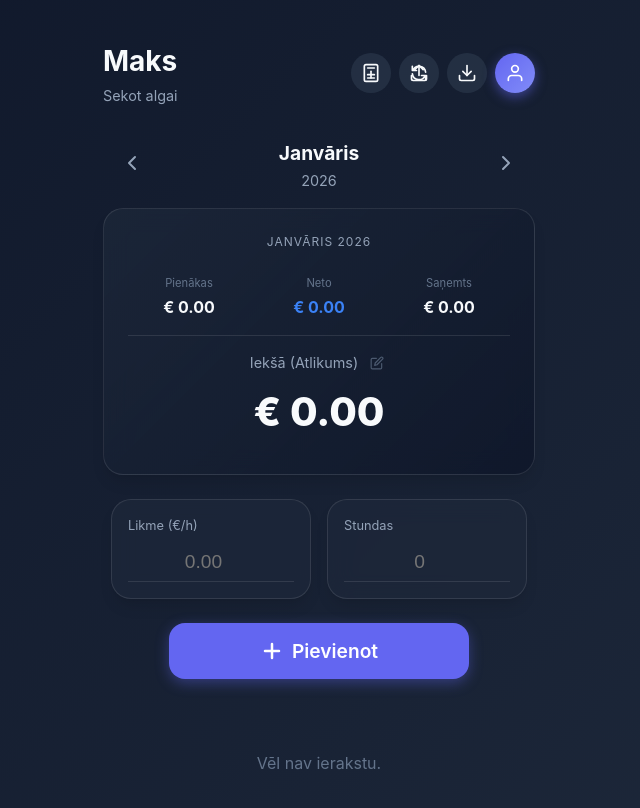
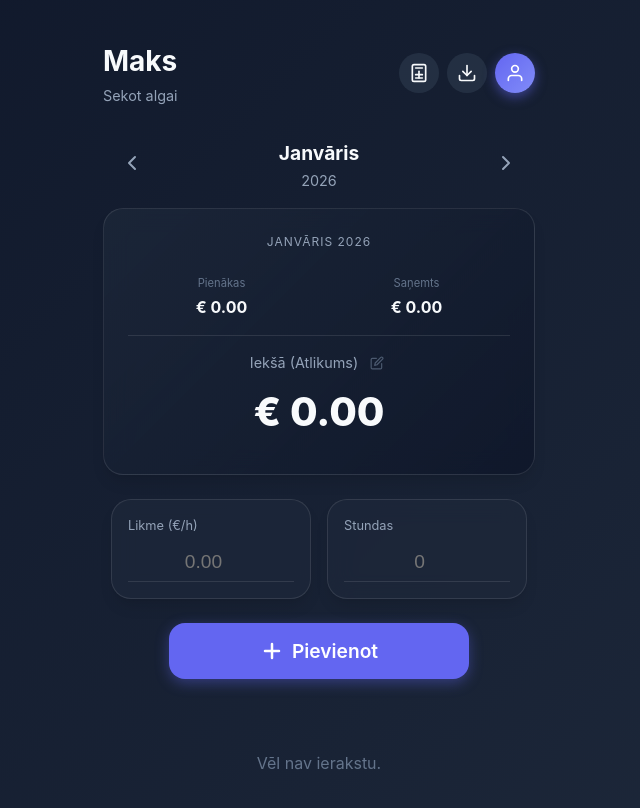
Before and after one commit to kokto1000-prog/kokto1000-prog.github.io, a React (Vite) app: page / in a window 1280 px wide. Shown: the top 808 px of the page, without its empty margins (321-961 px from the left). Built offline with nearby package versions, Linux system fonts and the light colour scheme.

Commit message:
Pievienoju jaunus failus

```diff
--- a/dev-dist/sw.js
+++ b/dev-dist/sw.js
@@ -82,7 +82,7 @@ define(['./workbox-5a5d9309'], (function (workbox) { 'use strict';
     "revision": "3ca0b8505b4bec776b69afdba2768812"
   }, {
     "url": "index.html",
-    "revision": "0.2v6g70ielj8"
+    "revision": "0.bi24pq6lpu8"
   }], {});
   workbox.cleanupOutdatedCaches();
   workbox.registerRoute(new workbox.NavigationRoute(workbox.createHandlerBoundToURL("index.html"), {
--- a/src/App.jsx
+++ b/src/App.jsx
@@ -27,6 +27,9 @@ function App() {
 
   const [rate, setRate] = useState(0);
   const [hours, setHours] = useState(0);
+  // Tax params (used for display calc in Dashboard)
+  const [dependents, setDependents] = useState(0);
+  const [hasBook, setHasBook] = useState(true);
 
   useEffect(() => {
     loadData();
@@ -48,11 +51,16 @@ function App() {
     const meta = getMonthMetadata(selectedDate.getFullYear(), selectedDate.getMonth());
     setRate(meta.rate || 0);
     setHours(meta.hours || 0);
+    // Load tax params if available, otherwise defaults
+    setDependents(meta.dependents || 0);
+    setHasBook(meta.hasBook !== undefined ? meta.hasBook : true);
   };
 
   const handleWorkDataChange = (data) => {
     setRate(data.rate);
     setHours(data.hours);
+    if (data.dependents !== undefined) setDependents(data.dependents);
+    if (data.hasBook !== undefined) setHasBook(data.hasBook);
   };
 
   const handleCorrectionChange = (newAmount) => {
@@ -125,15 +133,23 @@ function App() {
         const hours = meta.hours || 0;
         const expected = rate * hours;
 
-        const received = allEntries.reduce((total, entry) => {
+        let mTransfer = 0;
+        let mCash = 0;
+
+        allEntries.forEach(entry => {
           const d = new Date(entry.date);
           if (d.getFullYear() === year && d.getMonth() === month) {
-            return total + Number(entry.amount);
+            if (entry.type === TRANSACTION_TYPES.CASH) {
+              mCash += Number(entry.amount);
+            } else {
+              mTransfer += Number(entry.amount);
+            }
           }
-          return total;
-        }, 0);
+        });
 
-        previousBalance += (expected - received);
+        // Formula: Pienākas - Bruto - Uz rokas + Korekcija (handled later)
+        // Assuming Transfer = Bruto
+        previousBalance += (expected - mTransfer - mCash);
       }
     });
 
@@ -155,19 +171,7 @@ function App() {
     );
   };
 
-  const handleUpdateFile = async (file) => {
-    try {
-      await updateExcelReport(
-        file,
-        selectedDate.getFullYear(),
-        allEntries,
-        getAllMetadata(),
-        balanceCorrection
-      );
-    } catch (error) {
-      alert('Neizdevās atjaunināt failu. Pārbaudiet vai tas ir pareizais fails.');
-    }
-  };
+
 
   const handleDelete = (id) => {
     if (confirm('Vai tiešām dzēst šo ierakstu?')) {
@@ -192,7 +196,6 @@ function App() {
       <Header
         onOpenCalculator={() => setShowCalculator(true)}
         onExport={handleExport}
-        onUpdateFile={handleUpdateFile}
       />
 
       {showCalculator ? (
@@ -213,6 +216,8 @@ function App() {
             balanceCorrection={balanceCorrection}
             onCorrectionChange={handleCorrectionChange}
             label={getSummaryLabel()}
+            dependents={dependents}
+            hasBook={hasBook}
           />
 
           <div style={{ marginTop: '1.5rem' }}>
@@ -246,7 +251,7 @@ function App() {
             </button>
           </div>
 
-          <EntryList entries={filteredEntries} onDelete={handleDelete} />
+          <EntryList entries={filteredEntries} onDelete={handleDelete} dependents={dependents} hasBook={hasBook} />
         </>
       ) : (
         <div className="glass-card animate-enter">
--- a/src/components/AddEntryForm.jsx
+++ b/src/components/AddEntryForm.jsx
@@ -31,7 +31,8 @@ const AddEntryForm = ({ onAdd, onClose }) => {
         let finalType = TRANSACTION_TYPES.TRANSFER; // Default for NET and BRUTO
 
         if (inputMode === 'BRUTO') {
-            finalAmount = calculatedNet;
+            // Keep the gross amount as is
+            finalAmount = parseFloat(amount);
             if (!finalDesc) {
                 finalDesc = `Alga (No Bruto: ${amount}€)`;
             }
--- a/src/components/Dashboard.jsx
+++ b/src/components/Dashboard.jsx
@@ -1,13 +1,19 @@
 import React, { useState } from 'react';
+import { calculateNetFromBruto } from '../utils/taxCalculator';
 
-const Dashboard = ({ receivedTotal, transferTotal = 0, cashTotal = 0, expectedTotal, cumulativeBalance = 0, balanceCorrection = 0, onCorrectionChange, label }) => {
+const Dashboard = ({ receivedTotal, transferTotal = 0, cashTotal = 0, expectedTotal, cumulativeBalance = 0, balanceCorrection = 0, onCorrectionChange, label, dependents = 0, hasBook = true }) => {
     const [isEditingCorrection, setIsEditingCorrection] = useState(false);
     const [tempCorrection, setTempCorrection] = useState(balanceCorrection.toString());
 
-    // Formula: Iekšā = Pienākas - (Neto + Uz rokas)
-    // "Saņemts" section now shows sum of Neto (Transfer) and Uz rokas (Cash)
-    const totalReceived = transferTotal + cashTotal;
-    const balance = expectedTotal - totalReceived;
+    // Formula: Iekšā = Pienākas - Bruto - Uz rokas + Korekcija
+    // transferTotal is Bruto. cashTotal is Cash (Net).
+    // Saņemts (Display) should be Net = Net(Transfer) + Cash
+
+    // We assume transferTotal is Bruto. Calculate Net for display.
+    const netTransfer = calculateNetFromBruto(transferTotal, dependents, hasBook);
+    const totalReceived = netTransfer + cashTotal;
+
+    const balance = expectedTotal - transferTotal - cashTotal;
 
     const finalBalance = balance + (cumulativeBalance || 0) + (balanceCorrection || 0);
 
@@ -40,7 +46,7 @@ const Dashboard = ({ receivedTotal, transferTotal = 0, cashTotal = 0, expectedTo
                 </p>
             </div>
 
-            <div style={{ display: 'grid', gridTemplateColumns: '1fr 1fr 1fr', gap: '0.5rem', position: 'relative', zIndex: 1, marginBottom: '1rem' }}>
+            <div style={{ display: 'grid', gridTemplateColumns: '1fr 1fr', gap: '0.5rem', position: 'relative', zIndex: 1, marginBottom: '1rem' }}>
                 {/* Expected (Pienākas) */}
                 <div style={{ textAlign: 'center' }}>
                     <p style={{ fontSize: '0.7rem', color: 'var(--text-muted)', marginBottom: '0.2rem' }}>Pienākas</p>
@@ -49,13 +55,7 @@ const Dashboard = ({ receivedTotal, transferTotal = 0, cashTotal = 0, expectedTo
                     </p>
                 </div>
 
-                {/* Received (Bruto -> Neto) */}
-                <div style={{ textAlign: 'center' }}>
-                    <p style={{ fontSize: '0.7rem', color: 'var(--text-muted)', marginBottom: '0.2rem' }}>Neto</p>
-                    <p style={{ fontSize: '1rem', fontWeight: 'bold', color: 'var(--accent-transfer)' }}>
-                        € {transferTotal.toFixed(2)}
-                    </p>
-                </div>
+
 
                 {/* Received (Summa) */}
                 <div style={{ textAlign: 'center' }}>
--- a/src/components/EntryList.jsx
+++ b/src/components/EntryList.jsx
@@ -1,7 +1,8 @@
 import React from 'react';
+import { calculateNetFromBruto } from '../utils/taxCalculator';
 import { TRANSACTION_TYPES } from '../utils/salaryStorage';
 
-const EntryList = ({ entries, onDelete }) => {
+const EntryList = ({ entries, onDelete, dependents = 0, hasBook = true }) => {
     if (entries.length === 0) {
         return (
             <div style={{ textAlign: 'center', padding: '3rem', color: 'var(--text-muted)' }}>
@@ -58,7 +59,13 @@ const EntryList = ({ entries, onDelete }) => {
                         </div>
 
                         <div style={{ textAlign: 'right' }}>
-                            <p style={{ fontWeight: 'bold', fontSize: '1.1rem' }}>+ €{Number(entry.amount).toFixed(2)}</p>
+                            <p style={{ fontWeight: 'bold', fontSize: '1.1rem' }}>
+                                + €{
+                                    entry.description && entry.description.includes('No Bruto')
+                                        ? calculateNetFromBruto(entry.amount, dependents, hasBook)
+                                        : Number(entry.amount).toFixed(2)
+                                }
+                            </p>
                             <button
                                 onClick={() => onDelete(entry.id)}
                                 style={{
--- a/src/components/Header.jsx
+++ b/src/components/Header.jsx
@@ -1,7 +1,6 @@
 import React from 'react';
 
-const Header = ({ onOpenCalculator, onExport, onUpdateFile }) => {
-    const fileInputRef = React.useRef(null);
+const Header = ({ onOpenCalculator, onExport }) => {
 
     return (
         <header style={{
@@ -38,39 +37,7 @@ const Header = ({ onOpenCalculator, onExport, onUpdateFile }) => {
                         <line x1="8" y1="18" x2="16" y2="18" />
                     </svg>
                 </button>
-                <button
-                    onClick={() => fileInputRef.current?.click()}
-                    style={{
-                        width: '40px',
-                        height: '40px',
-                        borderRadius: '50%',
-                        background: 'rgba(51, 65, 85, 0.5)',
-                        display: 'flex',
-                        alignItems: 'center',
-                        justifyContent: 'center',
-                        padding: 0
-                    }}
-                    title="Atjaunināt Excel failu"
-                >
-                    <svg width="20" height="20" viewBox="0 0 24 24" fill="none" stroke="currentColor" strokeWidth="2" strokeLinecap="round" strokeLinejoin="round">
-                        <path d="M21 15v4a2 2 0 0 1-2 2H5a2 2 0 0 1-2-2v-4"></path>
-                        <polyline points="17 8 12 3 7 8"></polyline>
-                        <line x1="12" y1="3" x2="12" y2="15"></line>
-                        <path d="M4 4v5h.582m15.356 2A8.001 8.001 0 0 0 4.582 9m0 0H9m11 11v-5h-.581m0 0a8.003 8.003 0 0 1-15.357-2m15.357 2H15"></path>
-                    </svg>
-                </button>
-                <input
-                    type="file"
-                    ref={fileInputRef}
-                    onChange={(e) => {
-                        if (e.target.files?.[0]) {
-                            onUpdateFile(e.target.files[0]);
-                            e.target.value = ''; // Reset so we can select same file again if needed
-                        }
-                    }}
-                    style={{ display: 'none' }}
-                    accept=".xlsx"
-                />
+
                 <button
                     onClick={onExport}
                     style={{
```
Also changed, not shown: src/utils/exportUtils.js (+20 -6 lines).
